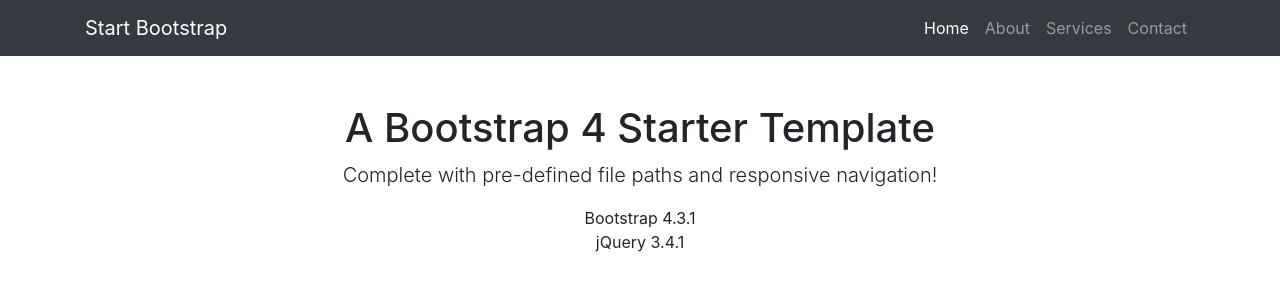
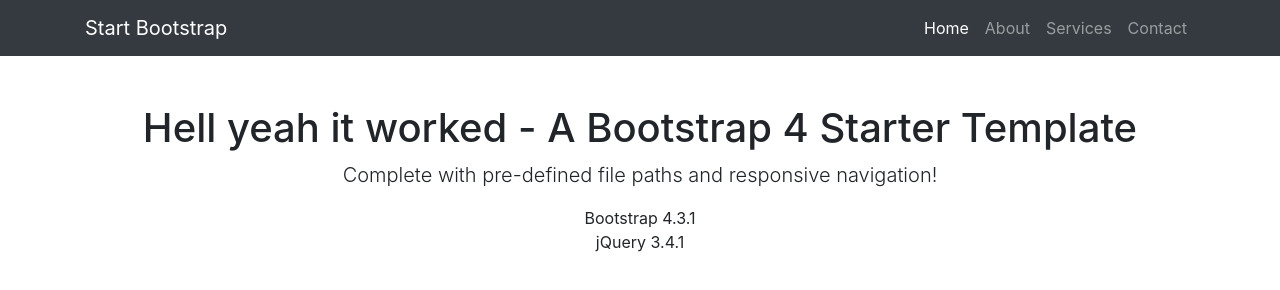
Before and after one commit to trasba/t0b1-continuous, a plain HTML site: page public/index.html in a window 1280 px wide. Drawn offline with nearby package versions, Linux system fonts and the light colour scheme.

Commit message:
Changes to be committed: 	modified:   public/index.html 	push to verify automatic deploy

```diff
--- a/public/index.html
+++ b/public/index.html
@@ -44,7 +44,7 @@
   <div class="container">
     <div class="row">
       <div class="col-lg-12 text-center">
-        <h1 class="mt-5">A Bootstrap 4 Starter Template</h1>
+        <h1 class="mt-5">Hell yeah it worked - A Bootstrap 4 Starter Template</h1>
         <p class="lead">Complete with pre-defined file paths and responsive navigation!</p>
         <ul class="list-unstyled">
           <li>Bootstrap 4.3.1</li>
```
